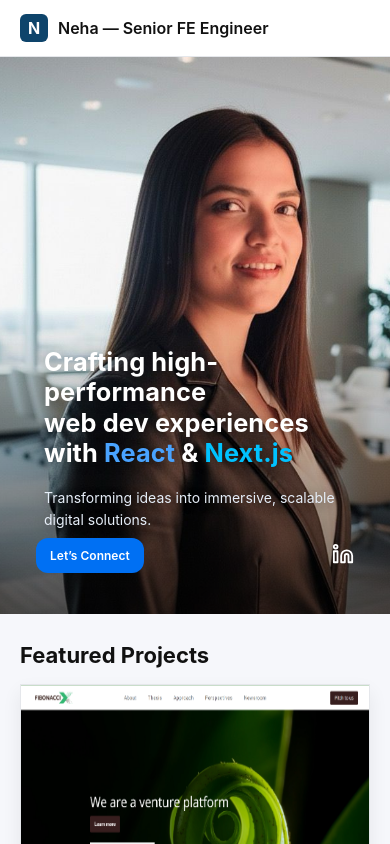
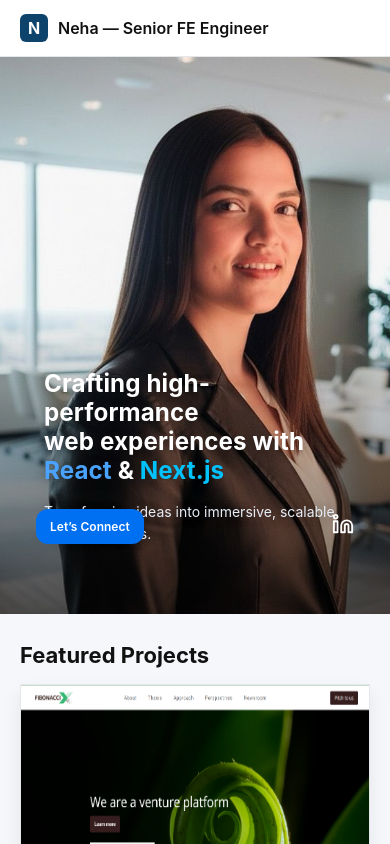
Before and after one commit to Neha-Singh/Personal-Profile, a Next.js app: page / in a window 390 px wide. Shown: the top 844 px of the page. Built offline with nearby package versions, Linux system fonts and the light colour scheme.

Commit message:
moved up

```diff
--- a/src/app/components/Hero.tsx
+++ b/src/app/components/Hero.tsx
@@ -36,12 +36,12 @@
         {/* RIGHT: Text */}
         <div className={styles.textBlock}>
           <h1 className={styles.title}>
-            Crafting high-performance
-            <br />
-            web dev experiences with <span className={styles.react}>
-              React
-            </span>{" "}
-            & <span className={styles.next}>Next.js</span>
+            <span className={styles.line}>Crafting high-performance</span>
+            <span className={styles.line}>web experiences with</span>
+            <span className={styles.line}>
+              <span className={styles.react}>React</span> &{" "}
+              <span className={styles.next}>Next.js</span>
+            </span>
           </h1>
 
           <p className={styles.subtitle}>
--- a/src/app/styles/hero.module.css
+++ b/src/app/styles/hero.module.css
@@ -319,3 +319,31 @@
     bottom: calc(12px + 30px) !important;
   }
 }
+/* ===== Mobile — three lines + move content up ===== */
+@media (max-width: 640px) {
+  /* Force heading into 3 lines */
+  .line {
+    display: block;
+  }
+  /* tighten font + spacing a touch so it fits neatly in 3 lines */
+  .title {
+    font-size: clamp(22px, 6.2vw, 28px) !important;
+    line-height: 1.2 !important;
+    margin: 0 6px 6px !important;
+  }
+
+  /* Move the text overlay higher (less top padding, a bit less bottom) */
+  .textBlock {
+    padding: 300px 14px 72px !important; /* top | sides | bottom */
+  }
+
+  /* Lift the CTA + LinkedIn further up */
+  .ctaDock {
+    bottom: 34px !important;
+  } /* was ~12–42px; now much higher */
+  /* If you use buttonsRow/socialIcons instead of ctaDock: */
+  .buttonsRow,
+  .socialIcons {
+    bottom: 74px !important;
+  }
+}
```
